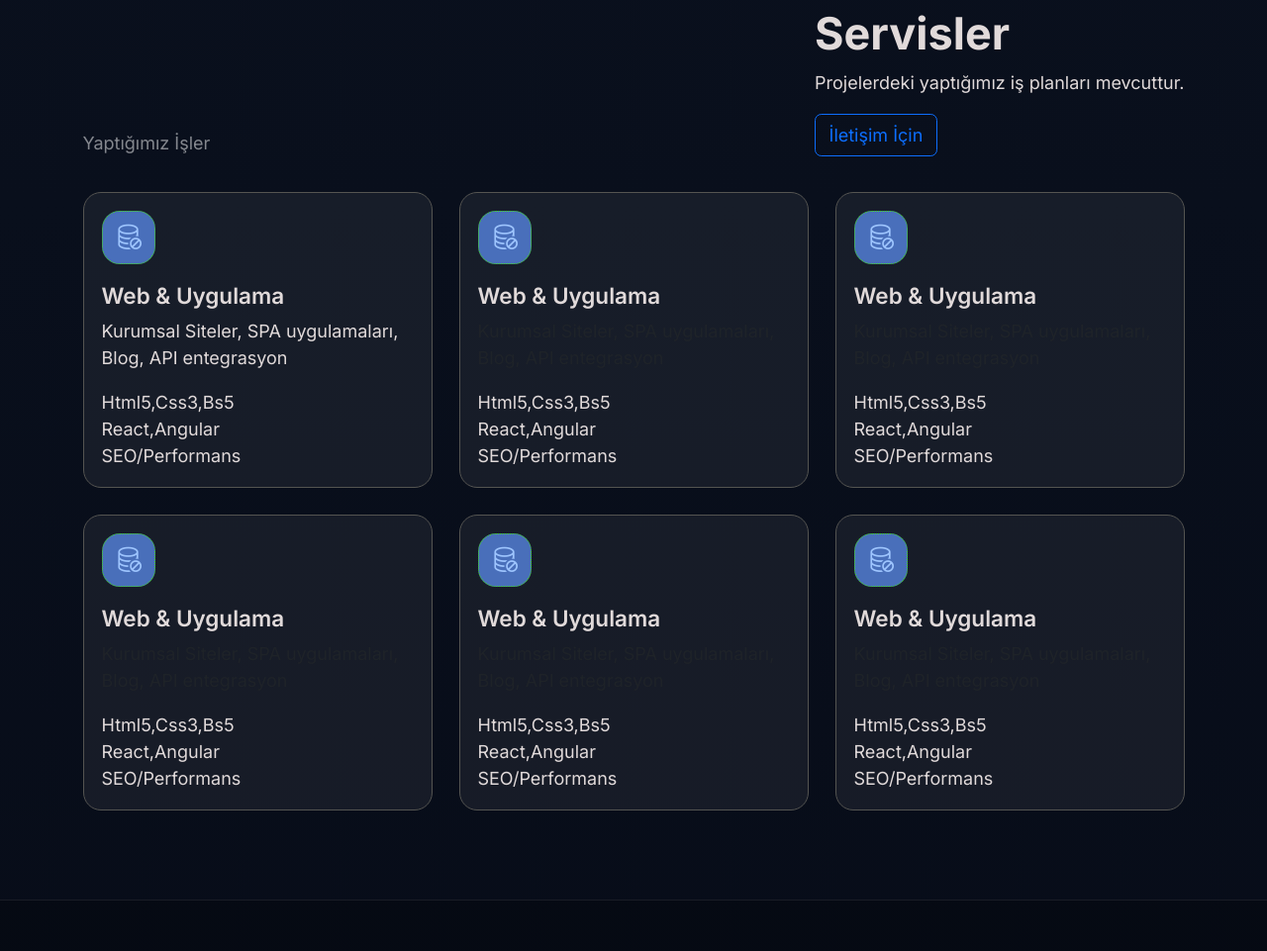
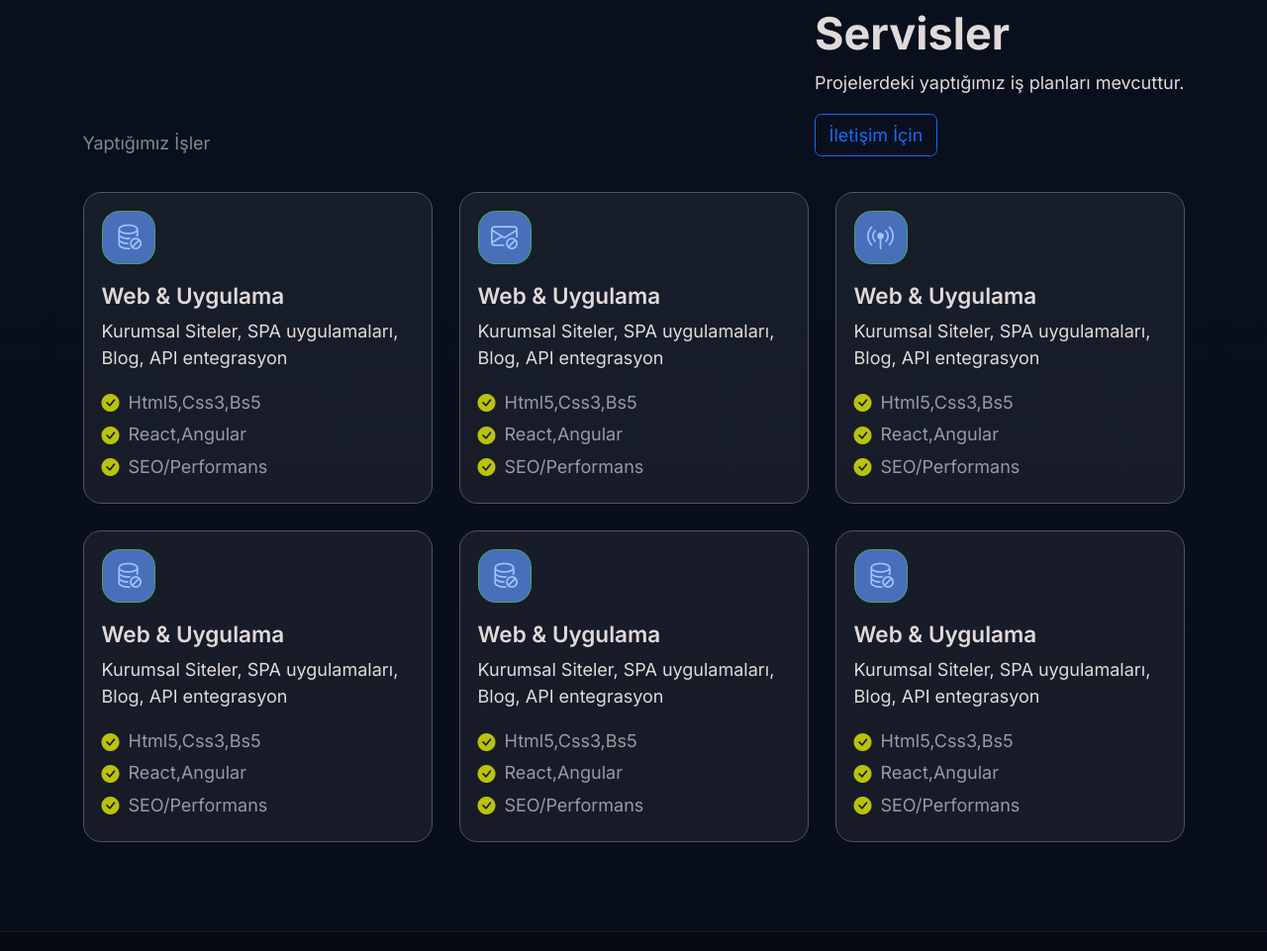
Before and after one commit to hamitmizrak/Ecodation_2026_FullStack_SpringReact_4_Frontend, a website built with Vite: page index.html in a window 1280 px wide. Shown: the part 839-1800 px from the top of the page at 99% size. Built offline with nearby package versions, Linux system fonts and the light colour scheme.

Commit message:
services css

```diff
--- a/assets/css/style.css
+++ b/assets/css/style.css
@@ -31,8 +31,8 @@ Project Name: SPA
   --bg: #0b1220;
   --bg2: #0f1a31;
   --text: #eaf0ff;
-  --muted: rgba(234, 240, 255, 0.72);
-  --card: rgba(255, 255, 255, 0.08);
+  --muted: rgba(229, 232, 237, 0.62);
+  --card: rgba(249, 240, 240, 0.08);
   --border: rgba(255, 255, 255, 0.14);
   --shadow: 0 18px 45px rgba(88, 175, 228, 0.32);
   --brand: #6ea8fe;
@@ -74,7 +74,7 @@ body {
     radial-gradient(1200px 600px at 20% -10%, rgba(110, 168, 254, 0.35), transparent 60%),
     radial-gradient(1200px 600px at 90% 10%, rgba(139, 92, 246, 0.28), transparent 55%),
     linear-gradient(180deg, var(--bg) 0%, #070c18 100%);
-  color: var(--text);
+  /* color: var(--text); */
 }
 
 /* Theme (Light) */
@@ -423,8 +423,19 @@ body.theme-light .scroll-down:hover {
   padding-left: 0;
 }
 
-.feature-list li{
-
+.feature-list li {
+  position: relative;
+  padding-left: 1.5rem;
+  margin-bottom: 0.3rem;
+  color: var(--muted) !important;
+}
+.feature-list li::before {
+  font-family: 'bootstrap-icons';
+  content: "\F26A";
+  position: absolute;
+  left: 0;
+  top:0.08rem;
+  color:rgba(242, 250, 1, 0.75)
 }
 
 /* Light */
--- a/index.html
+++ b/index.html
@@ -171,7 +171,7 @@
                     <i class="bi bi-database-slash "></i>
                   </div>
                   <h3 class="h5 fw-semibold mt-3">Web & Uygulama</h3>
-                  <p class="">Kurumsal Siteler, SPA uygulamaları, Blog, API entegrasyon</p>
+                  <p class="text-muted44">Kurumsal Siteler, SPA uygulamaları, Blog, API entegrasyon</p>
                   <ul class="feature-list">
                     <li>Html5,Css3,Bs5</li>
                     <li>React,Angular</li>
@@ -186,10 +186,10 @@
               <div class="card card-hover h-100">
                 <div class="card-body">
                   <div class="icon-badge">
-                    <i class="bi bi-database-slash"></i>
+                    <i class="bi bi-envelope-slash"></i>
                   </div>
                   <h3 class="h5 fw-semibold mt-3">Web & Uygulama</h3>
-                  <p class="text-muted">Kurumsal Siteler, SPA uygulamaları, Blog, API entegrasyon</p>
+                  <p class="text-muted44">Kurumsal Siteler, SPA uygulamaları, Blog, API entegrasyon</p>
                   <ul class="feature-list">
                     <li>Html5,Css3,Bs5</li>
                     <li>React,Angular</li>
@@ -204,10 +204,11 @@
               <div class="card card-hover h-100">
                 <div class="card-body">
                   <div class="icon-badge">
-                    <i class="bi bi-database-slash"></i>
+
+                    <i class="bi bi-broadcast-pin"></i>
                   </div>
                   <h3 class="h5 fw-semibold mt-3">Web & Uygulama</h3>
-                  <p class="text-muted">Kurumsal Siteler, SPA uygulamaları, Blog, API entegrasyon</p>
+                  <p class="text-muted44">Kurumsal Siteler, SPA uygulamaları, Blog, API entegrasyon</p>
                   <ul class="feature-list">
                     <li>Html5,Css3,Bs5</li>
                     <li>React,Angular</li>
@@ -225,7 +226,7 @@
                     <i class="bi bi-database-slash"></i>
                   </div>
                   <h3 class="h5 fw-semibold mt-3">Web & Uygulama</h3>
-                  <p class="text-muted">Kurumsal Siteler, SPA uygulamaları, Blog, API entegrasyon</p>
+                  <p class="text-muted44">Kurumsal Siteler, SPA uygulamaları, Blog, API entegrasyon</p>
                   <ul class="feature-list">
                     <li>Html5,Css3,Bs5</li>
                     <li>React,Angular</li>
@@ -243,7 +244,7 @@
                     <i class="bi bi-database-slash"></i>
                   </div>
                   <h3 class="h5 fw-semibold mt-3">Web & Uygulama</h3>
-                  <p class="text-muted">Kurumsal Siteler, SPA uygulamaları, Blog, API entegrasyon</p>
+                  <p class="text-muted44">Kurumsal Siteler, SPA uygulamaları, Blog, API entegrasyon</p>
                   <ul class="feature-list">
                     <li>Html5,Css3,Bs5</li>
                     <li>React,Angular</li>
@@ -261,7 +262,7 @@
                     <i class="bi bi-database-slash"></i>
                   </div>
                   <h3 class="h5 fw-semibold mt-3">Web & Uygulama</h3>
-                  <p class="text-muted">Kurumsal Siteler, SPA uygulamaları, Blog, API entegrasyon</p>
+                  <p class="text-muted44">Kurumsal Siteler, SPA uygulamaları, Blog, API entegrasyon</p>
                   <ul class="feature-list">
                     <li>Html5,Css3,Bs5</li>
                     <li>React,Angular</li>
```
